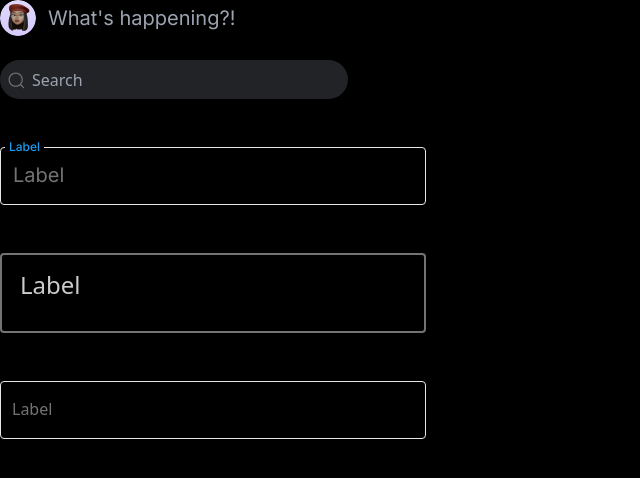
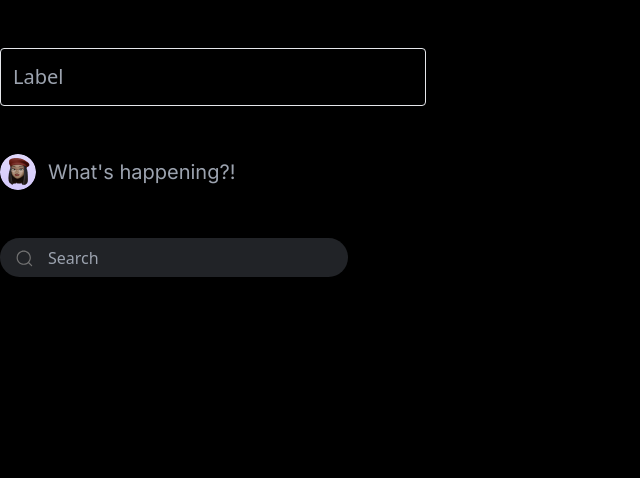
Before and after one commit to krutantsinh/capstone_project_1, a website: page src/input_components.html in a window 1280 px wide. Shown: the whole page, without its empty margins (0-640 px from the left). Drawn offline with Linux system fonts and the light colour scheme.

Commit message:
updated files

```diff
--- a/src/input.css
+++ b/src/input.css
@@ -2,12 +2,3 @@
 @tailwind base;
 @tailwind components;
 @tailwind utilities;
-
-input[type="text"]:focus~.input-text {
-    @apply text-twitterblue transform -translate-y-10 -translate-x-2 scale-75;
-}
-
-/* Apply styles when input is not empty (placeholder is not shown) */
-input[type="text"]:not(:placeholder-shown)~.input-text {
-    @apply text-twitterblue transform -translate-y-10 -translate-x-2 scale-75;
-}
--- a/src/input_components.html
+++ b/src/input_components.html
@@ -9,6 +9,21 @@
 </head>
 
 <body class="bg-black">
+  <br><br>
+  <!-- label input  -->
+  <article>
+    <section class="relative w-426">
+      <input type="text" id="Label" placeholder="Label"
+        class="w-426 py-4 px-3 rounded border border-solid text-neutral-50 text-20 bg-neutral-1000 placeholder:visible placeholder:focus:invisible focus:outline-none focus:border-twitterblue transition duration-300 peer relative"
+        autocomplete="off">
+        <img src="/public/images/tick.svg" alt="tick" class="absolute inset-y-4 end-0 invisible peer-focus:visible ">
+      <label for="Label"
+        class="absolute left-3 text-neutral-500 cursor-text invisible peer-focus:visible peer-focus:text-12 peer-focus:-top-3 peer-focus:px-1 bg-neutral-1000 peer-focus:text-twitterblue peer-focus: transition duration-300">Label</label>
+
+      </section>
+  </article>
+
+  <br><br>
 
   <!-- whats happening  -->
 
@@ -22,55 +37,30 @@
       </section>
     </section>
   </article>
-  <br>
+  <br><br>
   <!-- search component  -->
 
   <article class="flex justify-start ">
     <section class="relative">
       <input type="search" placeholder="Search"
-        class="flex w-348 h-39 py-2.5 pr-247 pl-8 items-start gap-15 shrink-0 rounded-full border-none outline-none focus:border focus:border-solid focus:border-twitterblue bg-searchbarfill focus:text-neutral-50 focus:placeholder-neutral-50">
-      <img src="/public/images/search_1.svg" class="absolute top-3 left-2 ">
+        class="flex w-348 h-39 py-2.5 pl-12 items-start gap-15 shrink-0 rounded-full border-none outline-none text-neutral-50 focus:border focus:border-solid focus:border-twitterblue bg-searchbarfill focus:text-neutral-50 focus:placeholder-neutral-50 peer">
+      <img src="/public/images/search_1.svg" class="absolute top-3 left-2 pl-2 visible peer-focus:invisible">
+      <img src="/public/images/search_blue.svg" alt="search" class="absolute top-3 left-2 pl-2 invisible peer-focus:visible">
 
     </section>
   </article>
+<br><br>
 
 
-  <br><br>
-
-  <article>
-    <label class="relative cursor-pointer">
-      <input type="text" placeholder="Label"
-        class=" w-426 py-4 px-3 rounded border border-solid text-neutral-50 bg-neutral-1000 outline-none hover:border-twitterblue_for_hover placeholder:font-inter placeholder:text-20 placeholder:font-normal placeholder:text-neutral-500 focus:border-twitterblue transition duration-300 peer">
-      <section
-        class="font-inter text-12 font-medium text-twitterblue py-0 gap-2.5 bg-neutral-1000 absolute left-5 px-1 bottom-7 transition duration-300">
-        Label</section>
-    </label>
-  </article>
-
-  <br><br>
 
 
-  <article class="flex  bg-black">
-    <label class="relative justify-between items-center">
-      <input type="text" placeholder="label"
-        class="h-20 w-426 py-4 px-3 gap-2.5 text-2xl text-neutral-50 bg-black border-neutral-500 border-2 rounded outline-none focus:border-twitterblue placeholder-neutral-500 placeholder-opacity-0 transition duration-300" />
-      <section
-        class="text-2xl text-white text-opacity-80 bg-black absolute left-4 top-4 px-1 transition duration-300 input-text">
-        Label</section>
-      <img src="/public/images/tick.svg" alt="tick" class="w-6 h-6 shrink-0 invisible focus:visible ">
-    </label>
-  </article>
+  <br>
+  <br>
 
-  <br>
-  <section class="">
-    <section class="relative">
-      <input type="text" id="Label"
-        class="w-426 py-4 px-3 rounded border border-solid text-neutral-50 text-20 bg-neutral-1000 focus:outline-none focus:border-twitterblue transition duration-300 peer relative"
-        autocomplete="off">
-      <label for="Label"
-        class="absolute left-3 inset-y-4 text-neutral-500 cursor-text peer-focus:text-12 peer-focus:-top-3 peer-focus:px-1 bg-neutral-1000 peer-focus:text-twitterblue peer-focus: transition duration-300">Label</label>
-    </section>
-  </section>
+
+
+
+
 
 
 
```
Also changed, not shown: src/card_components.html (+2 -2 lines), src/components.html (+4 -4 lines), dist/output.css, public/images/search_blue.svg (added).
